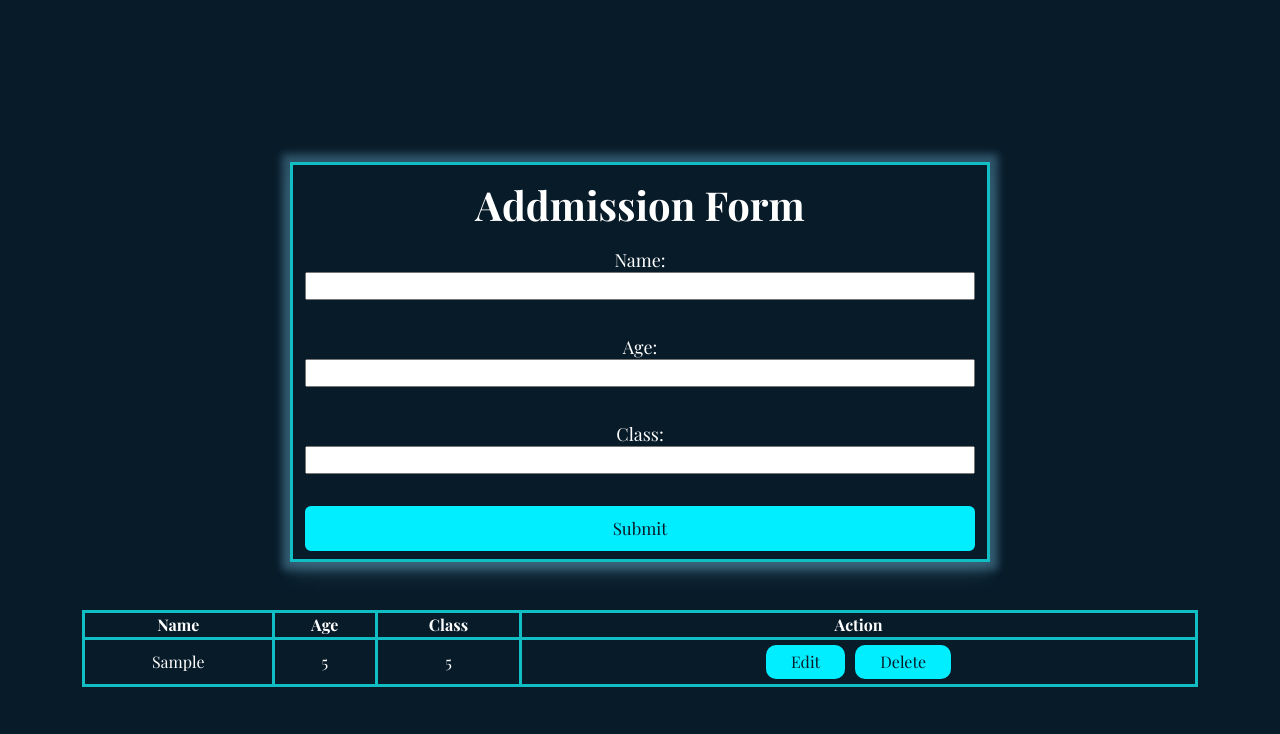
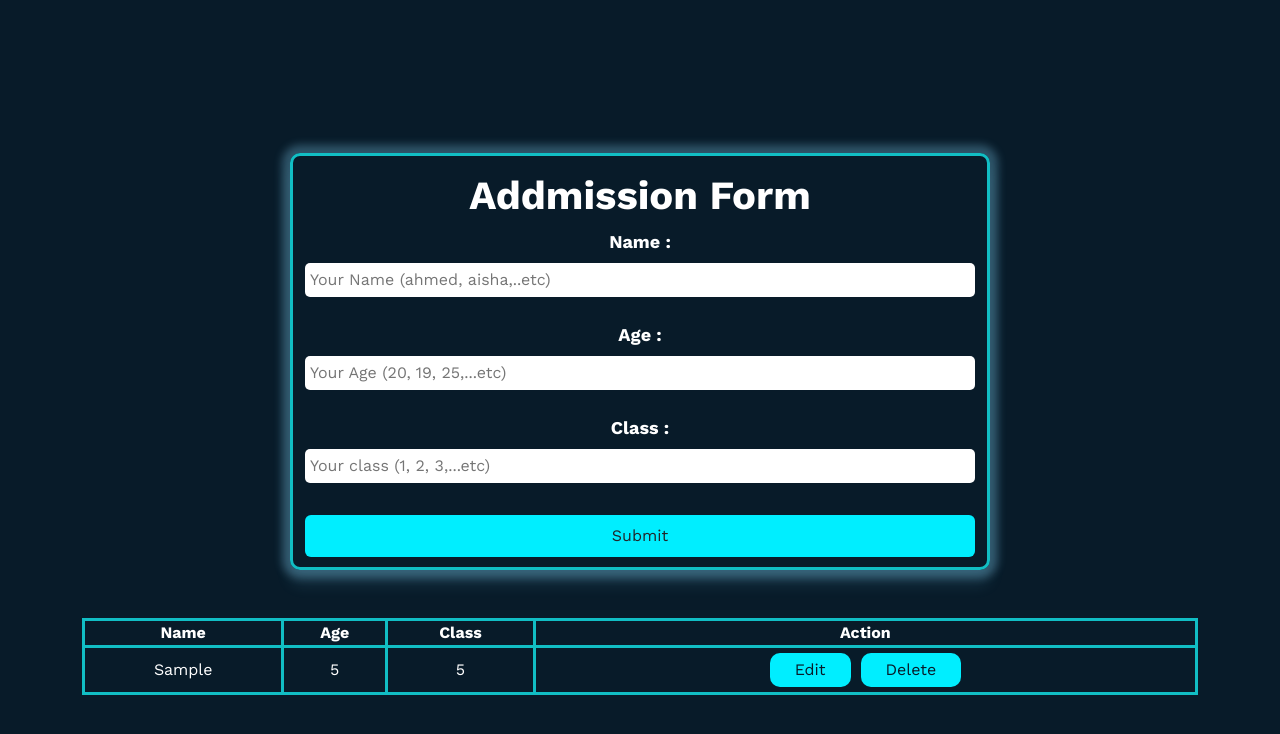
Before and after one commit to SairaBatool123/Addmission_Form, a plain HTML site: page index.html in a window 1280 px wide. Both pictures are taken after typing "Sample", "5", "5" into the empty fields and a click on the button "Submit". Drawn offline with nearby package versions, Linux system fonts and the light colour scheme; a web font is replaced by a local one.

Commit message:
some improvements !

```diff
--- a/app.js
+++ b/app.js
@@ -1,18 +1,20 @@
+
 // student form
-document.getElementById('studentForm').addEventListener('submit', function (e) {
+const studentForm = document.getElementById('studentForm');
+studentForm.addEventListener('submit', function (e) {
     e.preventDefault()
-    var name = document.getElementById('name').value
-    var age = document.getElementById('age').value
-    var grade = document.getElementById('class').value
+    let name = document.getElementById('name').value
+    let age = document.getElementById('age').value
+    let grade = document.getElementById('class').value
 
     //table
-    var table = document.getElementById('studentTable').querySelector('tbody')
-    var newTr = table.insertRow();
+    let table = document.getElementById('studentTable').querySelector('tbody')
+    let newTr = table.insertRow();
 
-    var td1 = newTr.insertCell(0)
-    var td2 = newTr.insertCell(1)
-    var td3 = newTr.insertCell(2)
-    var td4 = newTr.insertCell(3)
+    let td1 = newTr.insertCell(0)
+    let td2 = newTr.insertCell(1)
+    let td3 = newTr.insertCell(2)
+    let td4 = newTr.insertCell(3)
 
     // here we get the data from the (variable) of student form
     td1.innerHTML = name
@@ -20,40 +22,44 @@ document.getElementById('studentForm').addEventListener('submit', function (e) {
     td3.innerHTML = grade
     td4.innerHTML = `<button class="new-btn" onclick="editRow(this)">Edit</button><button class="new-btn" onclick="deleteRow(this)">Delete</button>`
 
-    document.getElementById('studentForm').reset()
+    studentForm.reset()
 
     // end of student form
 })
 function deleteRow(button) {
-    var tr = button.parentNode.parentNode;
+    let tr = button.parentNode.parentNode;
     tr.parentNode.removeChild(tr)
 }
 function editRow(button) {
-    var tr = button.parentNode.parentNode
+    let tr = button.parentNode.parentNode
 
-    var index = tr.rowIndex - 1
-    var name = tr.cells[0].innerHTML
-    var age = tr.cells[1].innerHTML
-    var grade = tr.cells[2].innerHTML
+    let index = tr.rowIndex - 1
+    let name = tr.cells[0].innerHTML
+    let age = tr.cells[1].innerHTML
+    let grade = tr.cells[2].innerHTML
 
-
+    // here we get the data from the (variable) of student form
     document.getElementById('editIndex').value = index
     document.getElementById('editName').value = name
     document.getElementById('editAge').value = age
     document.getElementById('editClass').value = grade
+
     // edit Form
-    document.getElementById('editForm').classList.remove('hidden')
+    const eidtForm = document.getElementById('editForm')
+    eidtForm.classList.remove('hidden')
 }
-document.getElementById('editStudentDetail').addEventListener('submit', function (e) {
+const editStudentDetail = document.getElementById('editStudentDetail')
+
+editStudentDetail.addEventListener('submit', function (e) {
     e.preventDefault()
 
-    var index = document.getElementById('editIndex').value
-    var name = document.getElementById('editName').value
-    var age = document.getElementById('editAge').value
-    var grade = document.getElementById('editClass').value
+    let index = document.getElementById('editIndex').value
+    let name = document.getElementById('editName').value
+    let age = document.getElementById('editAge').value
+    let grade = document.getElementById('editClass').value
 
-    var table = document.getElementById('studentTable').querySelector('tbody')
-    var tr = table.rows[index]
+    let table = document.getElementById('studentTable').querySelector('tbody')
+    let tr = table.rows[index]
 
     tr.cells[0].innerHTML = name
     tr.cells[1].innerHTML = age
--- a/index.html
+++ b/index.html
@@ -13,20 +13,23 @@
 <body>
     <div class="container">
         <div class="row d-flex justify-content-center">
-            <div class="col-12 box text-center align-items-md-center m-5">
+            <div class="col-12 box text-center align-items-md-center m-5 form-wrapper">
                 <!-- Making a form for the Addmission  -->
                 <h1 class="fs-50 fw-bold mt-3">Addmission Form</h1>
                 <form action="" id="studentForm">
-                    <label for="name">Name:</label>
-                    <input class="mt-2 w-100" type="text" id="name" name="name" required> <br><br>
+                    <label for="name">Name :</label>
+                    <input class="mt-2 w-100" type="text" id="name" name="name" required
+                        placeholder="Your Name (ahmed, aisha,..etc)"> <br><br>
 
-                    <label for="age">Age:</label>
-                    <input class="mt-2 w-100" type="number" id="age" name="name" required> <br><br>
+                    <label for="age">Age :</label>
+                    <input class="mt-2 w-100" type="number" id="age" name="name" required
+                        placeholder="Your Age (20, 19, 25,...etc)"> <br><br>
 
-                    <label for="class">Class:</label>
-                    <input class="mt-2 w-100" type="number" id="class" id="class" required> <br><br>
+                    <label for="class">Class :</label>
+                    <input class="mt-2 w-100" type="number" id="class" id="class" required
+                        placeholder="Your class (1, 2, 3,...etc)"> <br><br>
 
-                    <button class="btn btn-white btn-animate mt-2 p-2 sub-btn w-100" type="submit">Submit</button>
+                    <button class="btn btn-animate mt-2 p-2 sub-btn w-100" type="submit">Submit</button>
                 </form>
             </div>
         </div>
@@ -49,8 +52,8 @@
         </div>
         <!-- In class=>hidden div making a Edit Student Form   -->
         <div id="editForm" class="hidden">
-        <div class="row d-flex justify-content-center">
-            <div class="col-12 box text-center align-items-md-center m-5">
+            <div class="row d-flex justify-content-center">
+                <div class="col-12 box text-center align-items-md-center m-5">
                     <!-- Making a form for the Addmission  -->
                     <h1 class="fs-50 fw-bold mt-3">Edit Student Details</h1>
                     <input class="mt-2 w-100" type="hidden" name="edited" id="editIndex">
--- a/style.css
+++ b/style.css
@@ -1,11 +1,19 @@
-@import url("https://fonts.googleapis.com/css2?family=Playfair+Display:ital,wght@0,400..900;1,400..900&display=swap");
+@import url('https://fonts.googleapis.com/css2?family=Cairo:wght@200..1000&family=Nunito:ital,wght@0,200..1000;1,200..1000&family=Work+Sans:ital,wght@0,100..900;1,100..900&display=swap');
+
+:root {
+  --main-color: #0ef;
+  --light-color: #fff;
+  --dark-color: black;
+}
+
 * {
-  font-family: "Playfair Display", serif;
+  font-family: "Work Sans", sans-serif;
   padding: 0;
   margin: 0;
   box-sizing: border-box;
-  color: white;
+  color: var(--light-color);
 }
+
 body {
   min-height: 100vh;
   display: flex;
@@ -13,56 +21,78 @@ body {
   align-items: center;
   background-color: #081b29;
 }
+
+
+.form-wrapper {
+  border-radius: 10px;
+}
+
 label {
-  transition: 0.5s;
-  position: relative;
-  bottom: -10px;
   font-size: 18px;
   font-weight: lighter;
+  transition: 0.5s;
+  font-weight: bold;
 }
+
 input {
   transition: 0.5s;
-  color: black;
+  color: var(--dark-color);
+  border: none;
+  outline: none;
+  padding: 5px;
+  border-radius: 5px;
+  transition: all .1s ease-in-out;
 }
+
+input:focus {
+  outline: 2px solid var(--main-color);
+}
+
 .sub-btn {
   transition: 0.5s;
   cursor: pointer;
-  position: relative;
-  background: transparent;
-  border: 2px solid #0ef;
+  background: var(--main-color);
   outline: none;
+  margin: 10px 0;
 }
+
 .new-btn {
   border: transparent;
-  background-color: #0ef;
+  background-color: var(--main-color);
   color: #081b29;
   border-radius: 10px;
   padding: 5px 25px;
   margin: 5px;
 }
+
 .new-btn:hover {
   background-color: #fff;
   transition: 0.5s;
 }
+
 /*In edit student detail we will make this hidden class in a div*/
 .hidden {
   display: none;
 }
+
 table,
 th,
 td {
   text-align: center;
   border: 3px solid rgb(17, 190, 196);
 }
+
+
 .box {
   box-shadow: rgba(126, 203, 236, 0.12) 0px 15px 15px 0px,
     rgba(131, 209, 243, 0.32) 0px 0px 8px 8px;
   position: relative;
   width: 700px;
-  height: 400px;
+  height: fit-content;
   background: transparent;
   border: 3px solid rgb(17, 190, 196);
 }
+
 /* button animation */
 .btn:link,
 .btn:visited {
@@ -84,7 +114,7 @@ td {
 }
 
 .btn-white {
-  background-color: #0ef;
+  background-color: var(--main-color);
   color: #081b29;
   font-size: 17px;
 }
```
